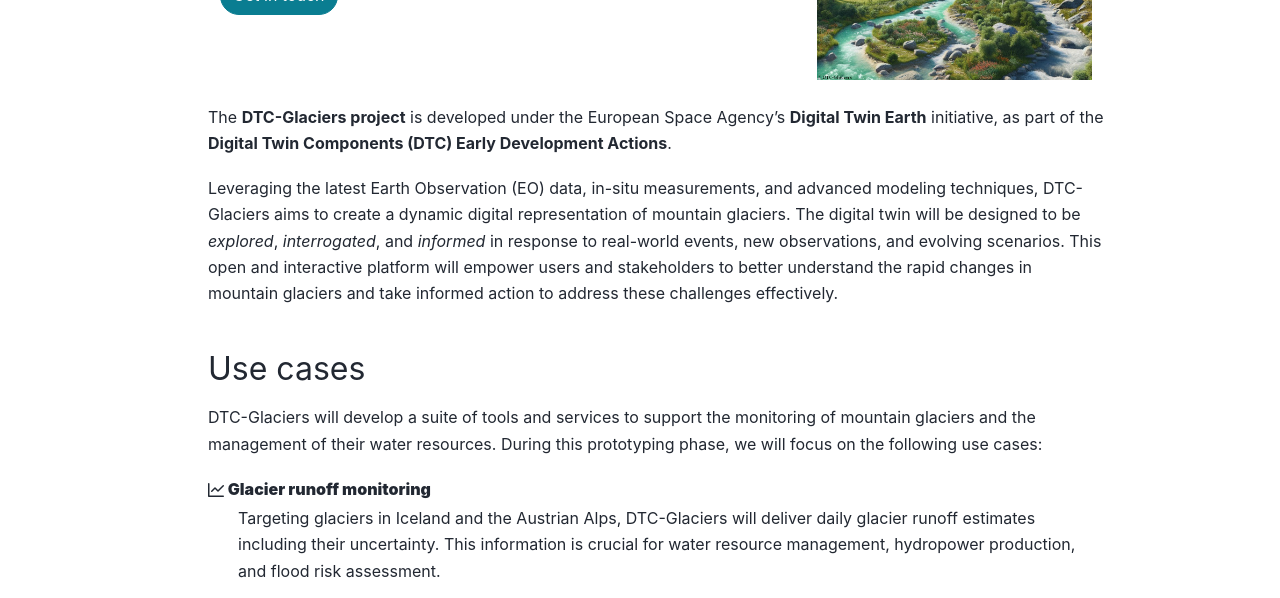
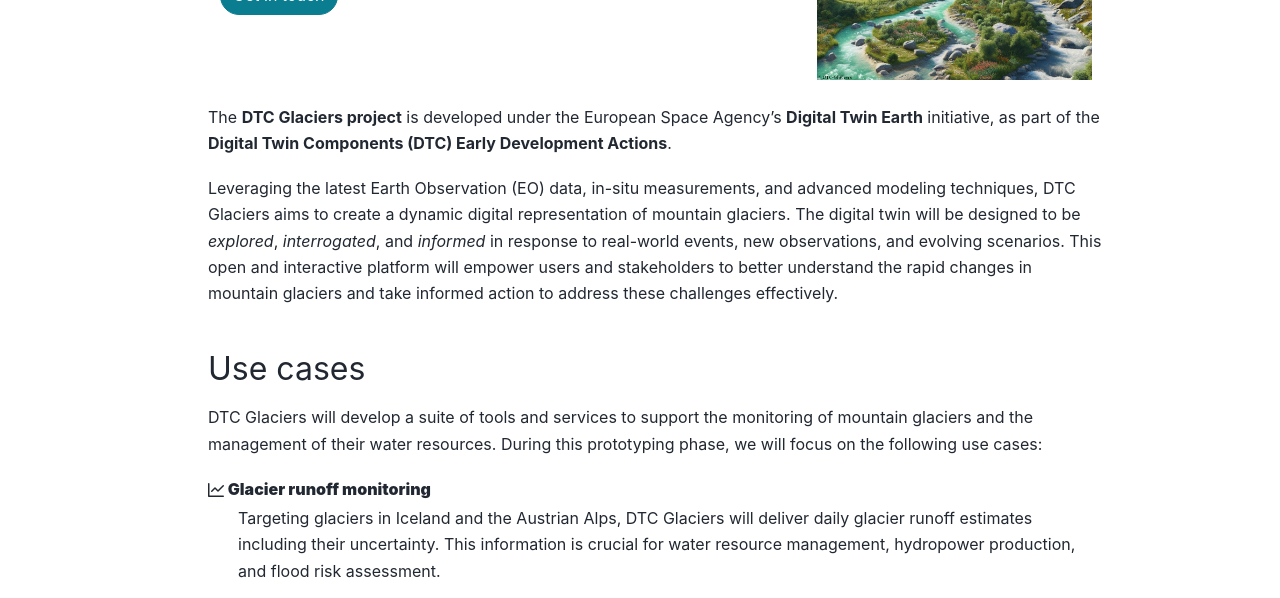
Before and after one commit to DTC-Glaciers/dtc-glaciers.github.io, a Jupyter Book: the page built from index.md, in a window 1280 px wide and 900 px high. Shown: the part 299-897 px from the top of the window. Built offline with Jupyter Book 1.0.4 settings and Sphinx 7.4.7 and the PyData theme 0.15.4, drawn with Linux system fonts in a browser that asks for light colours; some of the changed text lies outside the part shown.

Commit message:
refactor: fix spelling

````diff
--- a/index.md
+++ b/index.md
@@ -10,7 +10,7 @@
 :class: sd-m-auto
 
 ```{image} img/dtcg_dalle_small.jpg
-:alt: DTC-Glaciers image
+:alt: DTC Glaciers image
 :target: _images/dtcg_dalle.jpg
 ```
 
@@ -33,19 +33,19 @@
 
 ::::
 
-# DTC-Glaciers
+# DTC Glaciers
 
-The **DTC-Glaciers project** is developed under the European Space Agency's **Digital Twin Earth** initiative, as part of the **Digital Twin Components (DTC) Early Development Actions**.
+The **DTC Glaciers project** is developed under the European Space Agency's **Digital Twin Earth** initiative, as part of the **Digital Twin Components (DTC) Early Development Actions**.
 
-Leveraging the latest Earth Observation (EO) data, in-situ measurements, and advanced modeling techniques, DTC-Glaciers aims to create a dynamic digital representation of mountain glaciers. The digital twin will be designed to be *explored*, *interrogated*, and *informed* in response to real-world events, new observations, and evolving scenarios. This open and interactive platform will empower users and stakeholders to better understand the rapid changes in mountain glaciers and take informed action to address these challenges effectively.
+Leveraging the latest Earth Observation (EO) data, in-situ measurements, and advanced modeling techniques, DTC Glaciers aims to create a dynamic digital representation of mountain glaciers. The digital twin will be designed to be *explored*, *interrogated*, and *informed* in response to real-world events, new observations, and evolving scenarios. This open and interactive platform will empower users and stakeholders to better understand the rapid changes in mountain glaciers and take informed action to address these challenges effectively.
 
 
 ## Use cases
 
-DTC-Glaciers will develop a suite of tools and services to support the monitoring of mountain glaciers and the management of their water resources. During this prototyping phase, we will focus on the following use cases:
+DTC Glaciers will develop a suite of tools and services to support the monitoring of mountain glaciers and the management of their water resources. During this prototyping phase, we will focus on the following use cases:
 
 {octicon}`graph` **Glacier runoff monitoring**
-: Targeting glaciers in Iceland and the Austrian Alps, DTC-Glaciers will deliver daily glacier runoff estimates including their uncertainty. This information is crucial for water resource management, hydropower production, and flood risk assessment.
+: Targeting glaciers in Iceland and the Austrian Alps, DTC Glaciers will deliver daily glacier runoff estimates including their uncertainty. This information is crucial for water resource management, hydropower production, and flood risk assessment.
 
 {octicon}`people` **User interaction and user-informed scenarios**
 : Co-designed with our stakeholders, the platform will allow hydrologists, glaciologists, and water resource managers to explore available datasets. They will also be able to inform the twin with new observations and recent events, enabling the platform to learn and improve over time.
@@ -145,12 +145,12 @@
 
 ## Stakeholders
 
-Our **key stakeholders** are the National Power Company of Iceland [Landsvirkjun](https://www.landsvirkjun.com/) and the [Tyrolean Hydrological Service](https://www.tirol.gv.at/umwelt/wasserwirtschaft/wasserkreislauf/hydro-online). We are also relying on a wider group of stakeholders from the scientific community, water resource managers, and policy to ensure that DTC-Glaciers meets the needs of a wide range of users.
+Our **key stakeholders** are the National Power Company of Iceland [Landsvirkjun](https://www.landsvirkjun.com/) and the [Tyrolean Hydrological Service](https://www.tirol.gv.at/umwelt/wasserwirtschaft/wasserkreislauf/hydro-online). We are also relying on a wider group of stakeholders from the scientific community, water resource managers, and policy to ensure that DTC Glaciers meets the needs of a wide range of users.
 
 (contact)=
 ## Contact
 
-For more information about the DTC-Glaciers project or if you would like to be informed about its future developments, please contact the project lead, [Fabien Maussion](https://fabienmaussion.info). We are always looking for new partners and collaborators to join us on this exciting journey!
+For more information about the DTC Glaciers project or if you would like to be informed about its future developments, please contact the project lead, [Fabien Maussion](https://fabienmaussion.info). We are always looking for new partners and collaborators to join us on this exciting journey!
 
 - Project lead: [Fabien Maussion](https://fabienmaussion.info)
 - Project management: [Earthwave](https://earthwave.co.uk)
````
